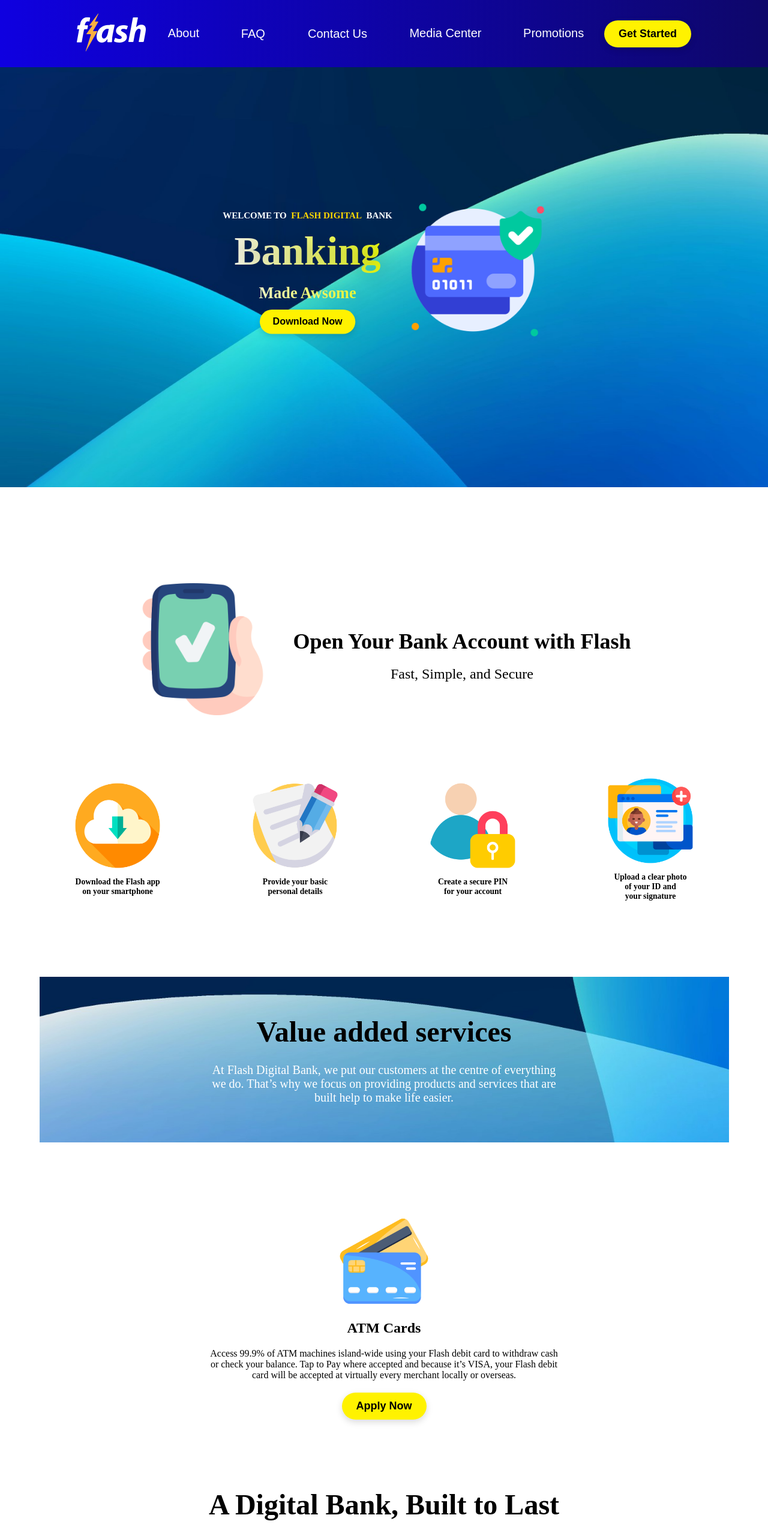
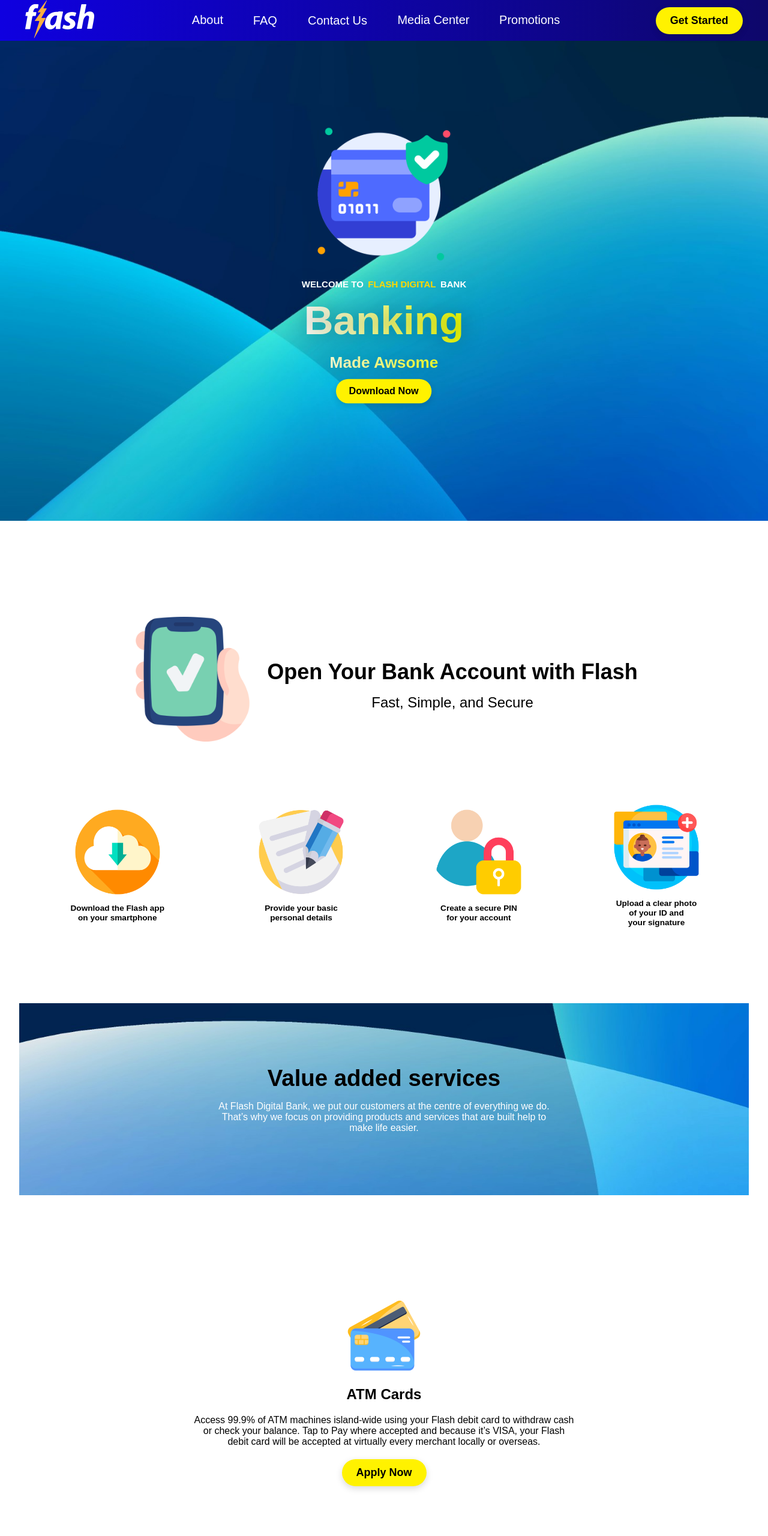
Before and after one commit to Srimalnallaperuma01/FlashBankRepo-Frontent, a plain HTML site: page index.html in a window 1280 px wide. Shown: the top 2560 px of the page at 60% size. Drawn offline with Linux system fonts and the light colour scheme.

Commit message:
responsive and navigations abled SPA

```diff
--- a/index.html
+++ b/index.html
@@ -11,6 +11,7 @@
 
 </head>
 <body>
+
 
     <div class="header">
         <ul class="items">
@@ -29,6 +30,7 @@
 
 
             <li class="getsbtn"><button class="getstarted" onclick=window.location.href='http://onelink.to/flashbank'>Get Started</button></li>
+
 
         </ul>
     </div>
@@ -70,9 +72,12 @@
     </div>
 
 
-
+ <div class="container">
         <div class="home">
             <div class="homecontent">
+
+                <img src="src/homepng.png" alt="homepng" class="homeimg">
+
                 <div class="homecontentwrap">
                     <p class="line1"><span>WELCOME  TO  </span><span id="fdigi">FLASH  DIGITAL </span><span> BANK</span></p>
 
@@ -83,7 +88,6 @@
                     </div>
                 </div>
 
-            <img src="src/homepng.png" alt="homepng" class="homeimg">
             </div>
 
             <div class="imgwrap">
@@ -267,6 +271,7 @@
 
 
             </div>
+
             <div class="fend">
                     <img src="src/combank-logo.png" alt="combanklogo" class="combimg">
                     <p class="copyright">© 2023 Flash Digital Bank. All rights reserved.</p>
@@ -274,6 +279,7 @@
         </div>
     </div>
 
+
     <script src="script.js"></script>
 
 </body>
--- a/script.js
+++ b/script.js
@@ -3,9 +3,15 @@ document.addEventListener('DOMContentLoaded', () => {
     link.addEventListener('click', e => {
       e.preventDefault();
       const sectionId = link.getAttribute('data-section');
+
       document.querySelectorAll('.content-section').forEach(section => {
         section.style.display = 'none';
       });
+
+      document.querySelectorAll('.container').forEach(section => {
+        section.style.display = 'none';
+      });
+
       const target = document.getElementById(sectionId);
       if (target) {
         target.style.display = 'block';
@@ -13,15 +19,37 @@ document.addEventListener('DOMContentLoaded', () => {
     });
   });
 
-document.querySelectorAll('.back').forEach(btn => {
+  document.querySelectorAll('.back').forEach(btn => {
     btn.addEventListener('click', e => {
       e.preventDefault();
+
       document.querySelectorAll('.content-section').forEach(section => {
         section.style.display = 'none';
       });
+
+    const mainContainer = document.querySelector('.container');
+      if (mainContainer) {
+      mainContainer.style.display = 'block';
+      }
     });
   });
+
+  document.querySelector('.flash').addEventListener('click', e => {
+  e.preventDefault();
+
+  document.querySelectorAll('.content-section').forEach(section => {
+    section.style.display = 'none';
+  });
+
+  const mainContainer = document.querySelector('.container');
+  if (mainContainer) {
+    mainContainer.style.display = 'block';
+  }
 });
+
+});
+
+
 
 
 
--- a/style.css
+++ b/style.css
@@ -4,14 +4,31 @@
     box-sizing: border-box;
 }
 
+.content-section {
+  display: none;
+}
+
+.container{
+    max-width: 100%;
+}
+
+.header{
+    display: flex;
+    justify-content: space-between;
+    align-items: center;
+    padding: auto;
+    background-color: #fff;
+}
+
 .items{
     display: flex;
+    flex-wrap: wrap;
     align-items: center;
     justify-content: center;
     width: 100%;
-    /*gap: 82px;*/
-    margin-left :10%;
-    margin-right :10%;
+    gap: 40px;
+    padding-left: 2rem;
+    padding-right: 2rem;
     list-style: none;
 
 
@@ -20,19 +37,23 @@
 .links-list{
     position: relative;
     display: flex;
+    flex-wrap:wrap;
     align-items: center;
     justify-content: center;
-    width: 100%;
+
+    margin-left: 10%;
+    margin-right: 10%;
 
 
 }
 
 .links{
     display: flex;
+    flex-wrap: wrap;
     align-items: center;
     justify-content: center;
     width: auto;
-    gap: 70px;
+    gap: 50px;
 
 
 }
@@ -40,7 +61,7 @@
 .links a{
     color: white;
     text-decoration: none;
-    font-size: 17px;
+    font-size: 1rem;
     font-weight: 500;
     font-family: 'Poppins', sans-serif;
     font-size: 20px;
@@ -68,7 +89,7 @@
 
 .getstarted {
     background-color: #fff200;
-    color: #000;
+    color: #000000;
     padding: 12px 24px;
     border: none;
     border-radius: 25px;
@@ -96,26 +117,89 @@
 
 .getsbtn{
     border: none;
+
 }
+
+.flash{
+    margin-left: 5wv;
+    height: auto;
+}
+
+.home{
+    display: flex;
+    flex-wrap: wrap;
+    height: 100vh;
+    justify-content: center;
+    align-items: center;
+}
+
+.homecontent {
+  transition: transform 0.3s ease;
+}
+
+@media (max-width: 768px) {
+  .items{
+    margin-bottom: 1rem;
+  }
+
+  .home {
+    height: 100vh;
+    display: flex;
+    justify-content: center;
+    align-items: center;
+  }
+
+  /*.home .homecontent, .home .imgwrap {
+    transform: scale(0.2);
+
+  }*/
+
+  .header{
+    position:static;
+  }
+}
+
+@media (max-width: 480px) {
+  .homecontent {
+    transform: scale(0.6);
+  }
+
+  .header{
+    position:static;
+  }
+}
+
 
 .header {
   position: sticky;
   top: 0;
   z-index: 1000;
   background: linear-gradient(to right, #0F00E0, #0E076A);
-  height: 112px;
+  height: 2%;
+  width: 100%;
   display: flex;
   align-items: center;
+  justify-content: space-between;
+  display: flex;
+  align-items: center;
+  justify-content: space-between;
+  flex-wrap: wrap;
 
 }
 
 
+.home{
+    display: flex;
+    flex-wrap: wrap;
+    position: relative;
+
+}
 
 .imgwrap {
   position: relative;
   z-index: 1;
   width: 100%;
-  height: 700px;
+  height: 100vh;
   overflow: hidden;
   display: flex;
   justify-content: center;
@@ -133,6 +217,14 @@
   display: block;
 }
 
+
+.homecontent{
+    display: flex;
+    flex-wrap: wrap;
+    align-items: center;
+    justify-content: center;
+}
+
 /*.homebg {
   position: absolute;
   left: -1835px;
@@ -145,7 +237,7 @@
 .homecontent {
   position: absolute;
   z-index: 5;
-  top: 50%;
+  top: 40%;
   left: 50%;
   transform: translate(-50%, -50%) scale(0.75);
   text-align: center;
@@ -204,7 +296,7 @@
     font-size: 20px;
     font-weight: 600;
     color: #fff;
-    font-style: 'Inter', sans-serif;
+    font-family: 'Poppins', sans-serif;
     display: flex;
 
 
@@ -221,24 +313,24 @@
     flex-direction: column;
 }
 
-.p1{
+.line2 .p1{
     font-size: 90px;
     font-weight: 600;
     line-height: 1.5;
     background: linear-gradient(to right, #FFFFFF, #EBFC00);
     -webkit-background-clip: text;
     -webkit-text-fill-color: transparent;
-    font-style: 'Inter', sans-serif;
+    font-family: 'Poppins', sans-serif;
 }
 
-.p2{
+.line2 .p2{
     font-size: 35px;
     font-weight: 600;
     line-height: 1.5;
     background: linear-gradient(to right, #FFFFFF, #EBFC00);
     -webkit-background-clip: text;
     -webkit-text-fill-color: transparent;
-    font-style: 'Inter', sans-serif;
+    font-family: 'Poppins', sans-serif;
 
 }
 
@@ -259,17 +351,34 @@
     gap: 40px;
 }
 
-.phoneimg{
-    height: 220px;
-    width: 220px;
+.setupwrap{
+    display: flex;
+    flex-wrap: wrap;
 }
 
-.setupt{
+.setupwrap .setup{
     display: flex;
+    flex-wrap: wrap;
+    gap: 20px;
+}
+
+.phoneimg{
+    height: 13rem;
+    width: 13rem;
+}
+
+.instructions{
+    display: flex;
+    flex-wrap: wrap;
+}
+
+.setup .setupt{
+    display: flex;
+    flex-wrap: wrap;
     flex-direction: column;
     align-items: center;
     justify-content: center;
-    gap: 20px;
+    gap: 1rem;
     margin-top: 20px;
 }
 
@@ -283,18 +392,18 @@
 }
 
 
-.text1{
+.setup .setupt .text1{
     font-size: 36px;
     font-weight: 600;
     color: #000000;
-    font-style: 'Inter', sans-serif;
+    font-family:'Poppins',sans-serif;
 }
 
 .text2{
     font-size: 24px;
     font-weight: 400;
     color: #000000;
-    font-style: 'Inter', sans-serif;
+    font-family: 'Poppins', sans-serif;
 }
 
 .down{
@@ -306,7 +415,7 @@
     font-size: 17px;
     font-weight: 600;
     color: #000000;
-    font-style: 'Inter', sans-serif;
+    font-family: 'Poppins', sans-serif;
 }
 
 .instructions{
@@ -372,13 +481,21 @@
 }*/
 
 .simgwrap {
-  width: 1149px;
-  height: 276px;
+  width: 95vw;
+  height: 40vh;
   overflow: hidden;
   position: relative;
   margin: 0 auto;
   margin-top: 100px;
-  margin-bottom: 50px; ;
+  margin-bottom: 50px;
+}
+
+.simgwrap{
+    display: flex;
+    flex-wrap: wrap;
+    align-content: center;
+    justify-content: center;
+
 }
 
 .servicesbg {
@@ -399,33 +516,61 @@
     text-align: center;
     display:flex;
     flex-direction: column;
-    gap: 25px;
+    gap: 1rem;
+    padding: 1rem;
     /*margin-top: 50px;
     margin-bottom: 50px;*/
 }
 
+
 .stitle{
-    font-size: 48px;
+    font-size: 2.4rem;
     font-weight: 600;
     color: #000000;
-    font-style: 'Inter', sans-serif;
+    font-family: 'Poppins', sans-serif;
 }
 
 .sdetails{
-    font-size: 20px;
+    font-size: 1rem;
     font-weight: 400;
     color: #ffffff;
-    font-style: 'Inter', sans-serif;
+    font-family: 'Poppins', sans-serif;
 }
 
-.ctext{
-    margin-left: 100px;
-    margin-right: 100px;
+.stext p{
+    font-family: 'Poppins', sans-serif;
+}
+
+.com1 .ctext{
+    font-family: 'Poppins', sans-serif;
+    font-size: 32px;
+    font-weight: 500;
+    color: #000000;
+    width: 50vw;
+
+}
+
+.component{
+    display: flex;
+    flex-wrap: wrap;
+    justify-content: center;
+    align-items: center;
+    gap: 50px;
+    margin-top: 50px;
+    margin-bottom: 50px;
 }
 
 .component img{
     width: 20%;
     height: 20%;
+}
+
+.swipesection{
+    display: flex;
+    flex-wrap: wrap;
+    justify-content: center;
+    align-items: center;
+    gap: 2rem;
 }
 
 .swipesection .bbtn{
@@ -448,21 +593,21 @@
 }
 
 .com1 p{
-    font-style: 'Inter', sans-serif;
+    font-family: 'Poppins', sans-serif;
 }
 
 .com1 .ctitle{
     font-size: 24px;
     font-weight: 600;
     color: #000000;
-    font-style: 'Inter', sans-serif;
+    font-family: 'Poppins', sans-serif;
 }
 
 .com1 .ctext{
     font-size: 16px;
     font-weight: 400;
     color: #000000;
-    font-style: 'Inter', sans-serif;
+    font-family: 'Poppins', sans-serif;
     text-align: center;
 }
 
@@ -513,6 +658,13 @@
   z-index: 1;
 }
 
+.digibank, .digibankwrap, .digi{
+    display: flex;
+    flex-wrap: wrap;
+    justify-content: center;
+    align-content: center;
+}
+
 .digibankwrap{
     margin-top: 114px;
     margin: bottom 50px;;
@@ -523,22 +675,30 @@
 }
 
 .dtitle{
-    font-size: 48px;
+    font-size: 2rem;
     font-weight: 600;
     color: #000000;
-    font-style: 'Inter', sans-serif;
+    font-family: 'Poppins', sans-serif;
     text-align: center;
 }
 
 .dtext{
-    font-size: 16px;
+    font-size: 1rem;
     font-weight: 400;
     color: #000000;
-    font-style: 'Inter', sans-serif;
+    font-family: 'Poppins', sans-serif;
     text-align: center;
-    margin-left: 345px;
-    margin-right: 345px;
-    margin-top: 30px;
+    margin-top: 2rem;
+    margin-left: 20%;
+    margin-right: 20%;
+}
+
+.digi{
+    display: flex;
+    flex-direction: row;
+    align-items: center;
+    justify-content: center;
+    gap: 20px;
 
 }
 
@@ -560,7 +720,7 @@
     font-size: 20px;
     font-weight: 600;
     color: #000000;
-    font-style: 'Inter', sans-serif;
+    font-family: 'Poppins', sans-serif;
     z-index: 4;
 
 }
@@ -590,7 +750,7 @@
     font-size: 20px;
     font-weight: 600;
     color: #0000003e;
-    font-style: 'Inter', sans-serif;
+    font-family: 'Inter', sans-serif;
     margin-top: 30px;
     display: flex;
     align-items: center;
@@ -602,7 +762,7 @@
     font-size: 14px;
     font-weight: 400;
     color: #000000;
-    font-style: 'Inter', sans-serif;
+    font-family: 'Poppins', sans-serif;
     text-align: center;
     margin-top: 10px;
 
@@ -690,7 +850,7 @@
 .ftitle {
     font-size: 20px;
     font-weight: 500;
-    font-family: 'Inter', sans-serif;
+    font-family: 'Poppins', sans-serif;
     max-width: 900px;
     color: #fff;
 }
@@ -797,3 +957,17 @@
   padding: 20px;
   box-sizing: border-box;
 }
+
+.content-section{
+    height: 100vh;
+    max-width: 100%;
+    background-color: cyan;
+    margin: 0;
+    display: flex;
+    flex-direction: column;
+    justify-content: flex-start;
+    align-items:center;
+    text-align: center;
+
+
+}
```
Lines whose indentation alone changed are shown as unchanged.
